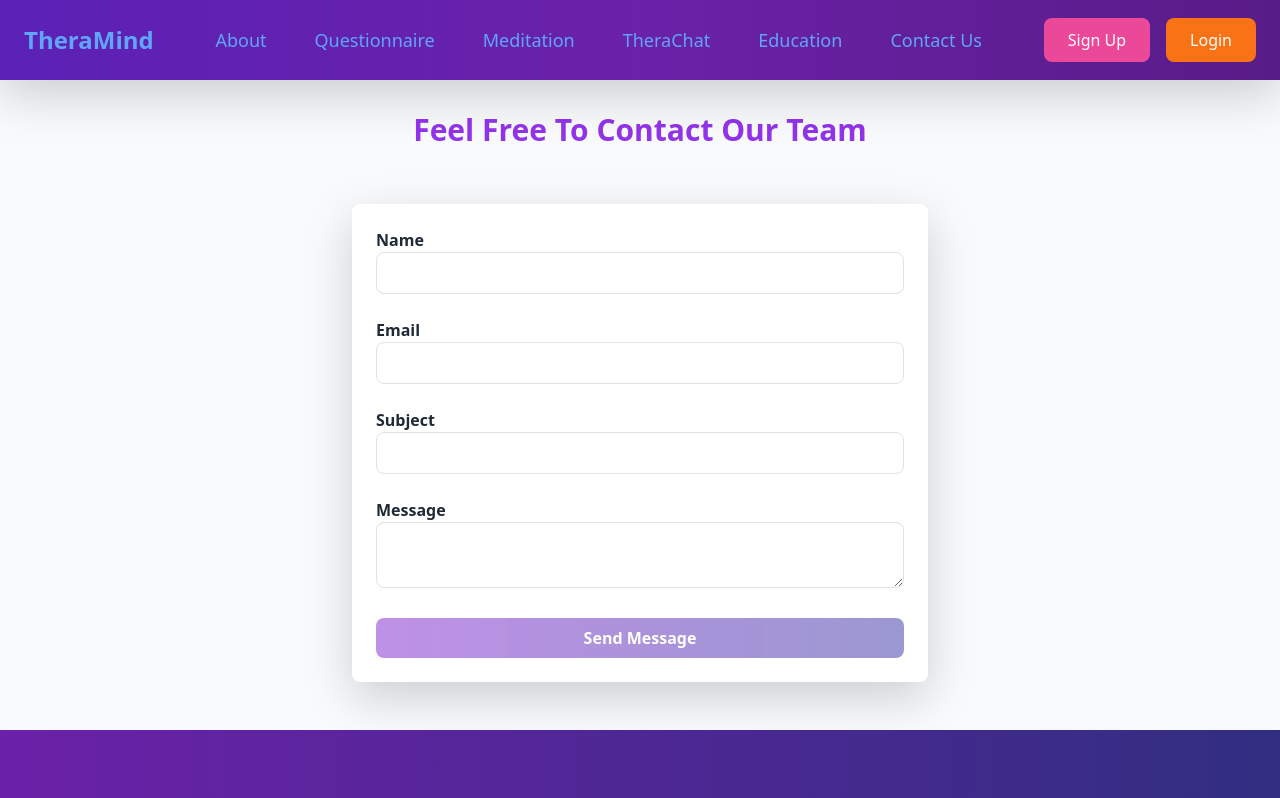
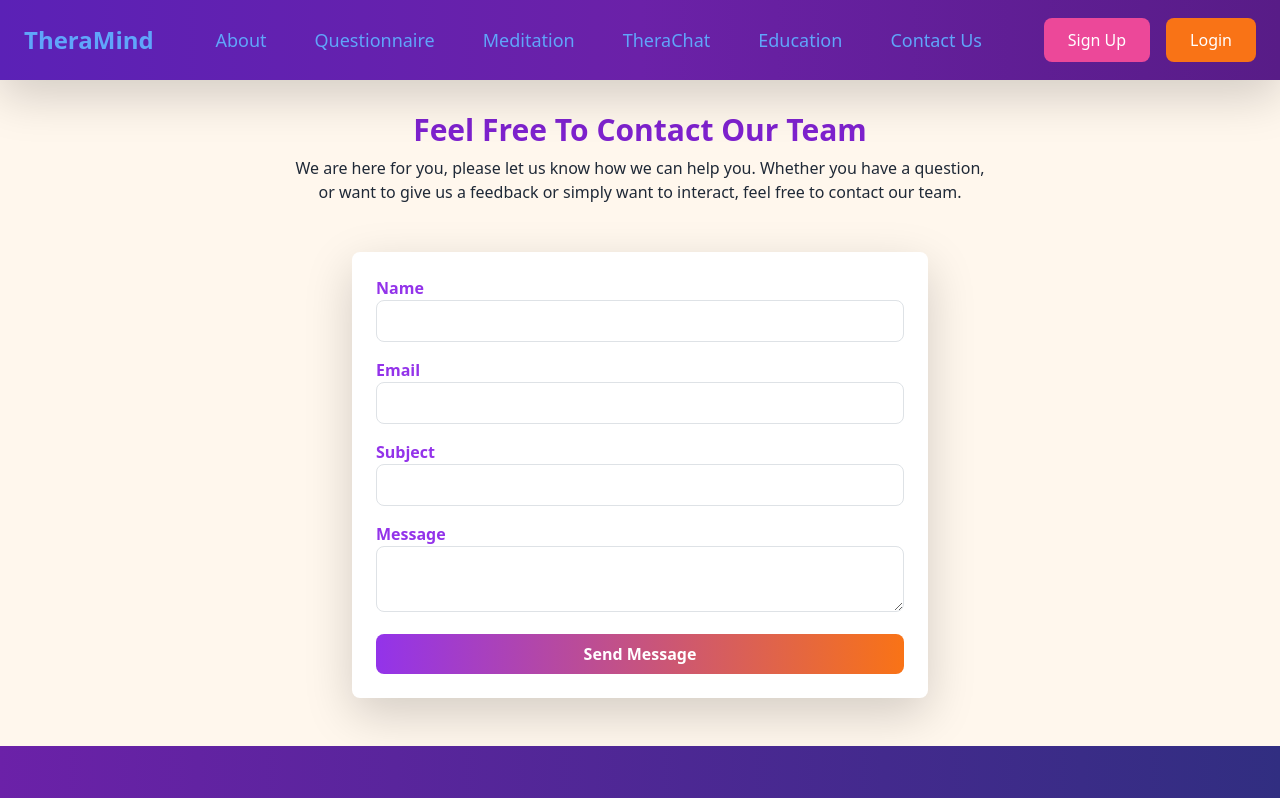
Before and after one commit to poetabdullah/theramind, a React (Create React App) app: page /contact-us in a window 1280 px wide. Shown: the top 798 px of the page. Built offline with nearby package versions, Linux system fonts and the light colour scheme; no server answers.

Commit message:
Added CSS styling in Contact Us Page!

```diff
--- a/src/pages/ContactUs.js
+++ b/src/pages/ContactUs.js
@@ -58,93 +58,74 @@ const Contact = () => {
   };
 
   return (
-    <div className="flex flex-col min-h-screen bg-gray-50">
+    <div className="flex flex-col min-h-screen bg-orange-50">
       <header className="text-center py-4">
-        <h2 className="text-3xl font-bold text-purple-600 mt-2">
+        <motion.h2 className="text-3xl font-bold text-purple-700 mt-2"
+          initial={{ opacity: 0, y: -20 }}
+          animate={{ opacity: 1, y: 0 }}
+        transition={{ duration: 0.5 }}>
           Feel Free To Contact Our Team
-        </h2>
+        </motion.h2>
+        <p className="text-gray-800">We are here for you, please let us know how we can help you. Whether you have a question, <br></br>or want to give us a feedback or simply want to interact, feel free to contact our team.</p>
       </header>
       <main className="flex-grow flex items-center justify-center mb-5">
         <motion.div
-          className="bg-white shadow-lg rounded-lg p-4 mt-4 w-full max-w-xl"
-          initial={{ opacity: 0, y: 50 }}
-          animate={{ opacity: 1, y: 0 }}
-          exit={{ opacity: 0, y: -50 }}
+          className=".service-item bg-white shadow-lg rounded-lg p-4 mt-2 w-full max-w-xl"
+          initial={{ opacity: 0, scale: 0.9 }}
+          animate={{ opacity: 1, scale: 1 }}
+          transition={{ duration: 0.5 }}
         >
           {success && (
             <div
               className="bg-green-100 border-l-4 border-green-500 text-green-700 p-4 mb-4"
               role="alert"
+              initial={{ opacity: 0 }}
+              animate={{ opacity: 1 }}
+              transition={{ duration: 0.5 }}
             >
               <p className="font-bold">Your response is invaluable to us!</p>
               <p>Thanks for contacting us, we will get back to you shortly.</p>
             </div>
           )}
-          <form onSubmit={handleSubmit}>
-            <div className="mb-4">
-              <label htmlFor="name" className="block text-gray-800 font-semibold">
-                Name
-              </label>
-              <input
-                type="text"
-                id="name"
-                name="name"
-                value={formData.name}
-                onChange={handleChange}
-                className="w-full p-2 border rounded-lg"
-              />
-              {errors.name && <p className="text-red-500 text-xs mt-1">{errors.name}</p>}
-            </div>
-            <div className="mb-4">
-              <label htmlFor="email" className="block text-gray-800 font-semibold">
-                Email
-              </label>
-              <input
-                type="email"
-                id="email"
-                name="email"
-                value={formData.email}
-                onChange={handleChange}
-                className="w-full p-2 border rounded-lg"
-              />
-              {errors.email && <p className="text-red-500 text-xs mt-1">{errors.email}</p>}
-            </div>
-            <div className="mb-4">
-              <label htmlFor="subject" className="block text-gray-800 font-semibold">
-                Subject
-              </label>
-              <input
-                type="text"
-                id="subject"
-                name="subject"
-                value={formData.subject}
-                onChange={handleChange}
-                className="w-full p-2 border rounded-lg"
-              />
-              {errors.subject && <p className="text-red-500 text-xs mt-1">{errors.subject}</p>}
-            </div>
-            <div className="mb-4">
-              <label htmlFor="message" className="block text-gray-800 font-semibold">
+          <form onSubmit={handleSubmit} className="space-y-4">
+            {Object.entries({ name: "Name", email: "Email", subject: "Subject" }).map(([key, label]) => (
+              <div key={key} className="relative">
+                <label className="block text-purple-600 font-semibold">
+                  {label}
+                </label>
+                <motion.input
+                  type={key === "email" ? "email" : "text"}
+                  name={key}
+                  value={formData[key]}
+                  onChange={handleChange}
+                  className="w-full p-2 border rounded-lg focus:ring-2 focus:ring-orange-500 focus:ouline-none transition duration-300"
+                  whileFocus={{ scale: 1.02 }}
+                />
+                {errors[key] && <p className="text-red-500 text-xs mt-1">{errors[key]}</p>}
+              </div>
+            )
+            )}
+            <div className="relative">
+              <label className="block text-purple-600 font-semibold">
                 Message
               </label>
-              <textarea
-                id="message"
+              <motion.textarea
                 name="message"
                 value={formData.message}
                 onChange={handleChange}
-                className="w-full p-2 border rounded-lg"
-              ></textarea>
+                className="w-full p-2 border rounded-lg focus:ring-2 focus:ring-orange-500 focus:outline-none transition duration-300"
+              ></motion.textarea>
               {errors.message && <p className="text-red-500 text-xs mt-1">{errors.message}</p>}
             </div>
-            <button
+            <motion.button
               type="submit"
               disabled={loading}
-              className="w-full bg-gradient-to-r from-purple-700 to-indigo-800 text-white font-semibold p-2 rounded-lg on-hover:bg-orange-700 opacity-50"
+              className="w-full bg-gradient-to-r from-purple-600 to-orange-500 text-white font-semibold p-2 rounded-lg hover:scale-105 transition duration-300"
+              whileHover={{ scale: 1.05 }}
             >
               {loading ? "Sending..." : "Send Message"}
-            </button>
+            </motion.button>
           </form>
-
         </motion.div>
       </main>
       <Footer />
```
Also changed, not shown: 1 other file (tests, documents, lock files or other folders).
